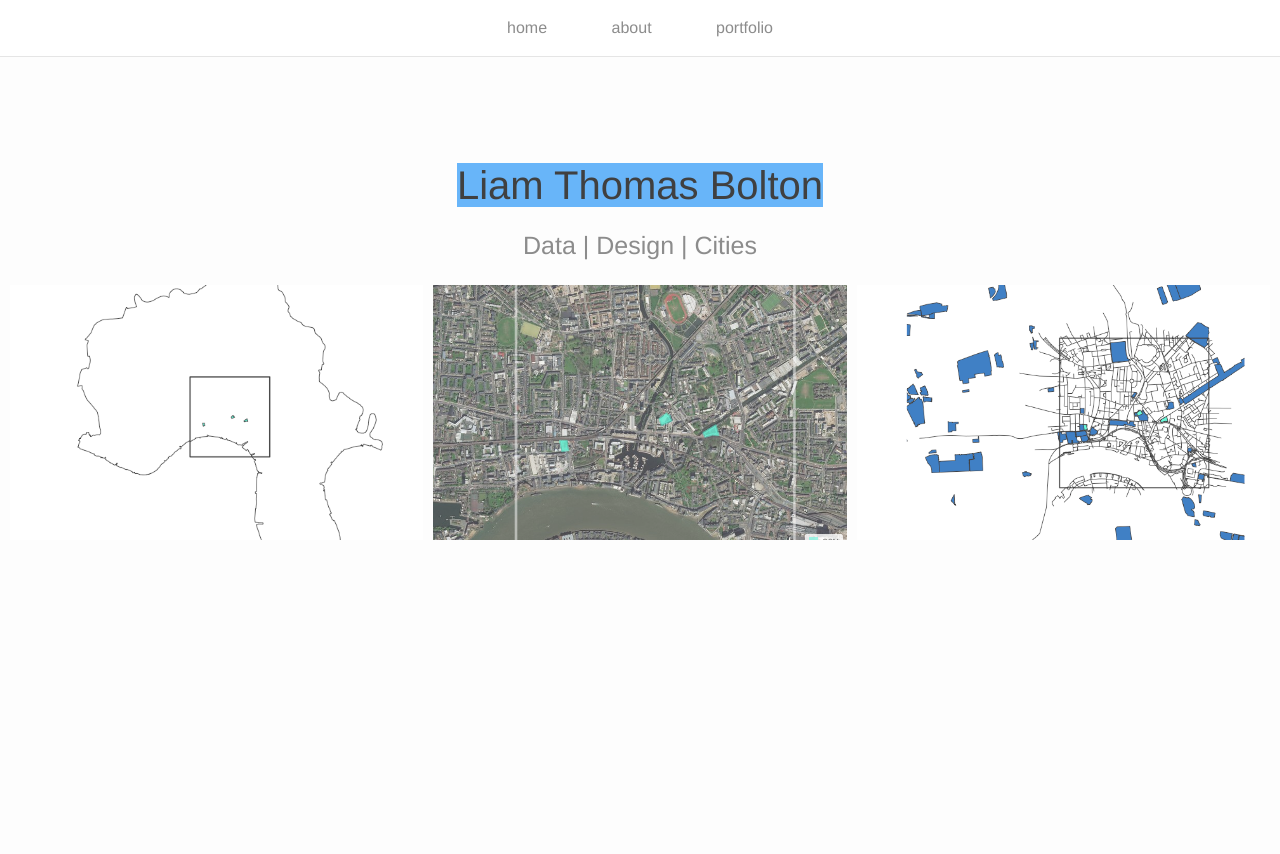
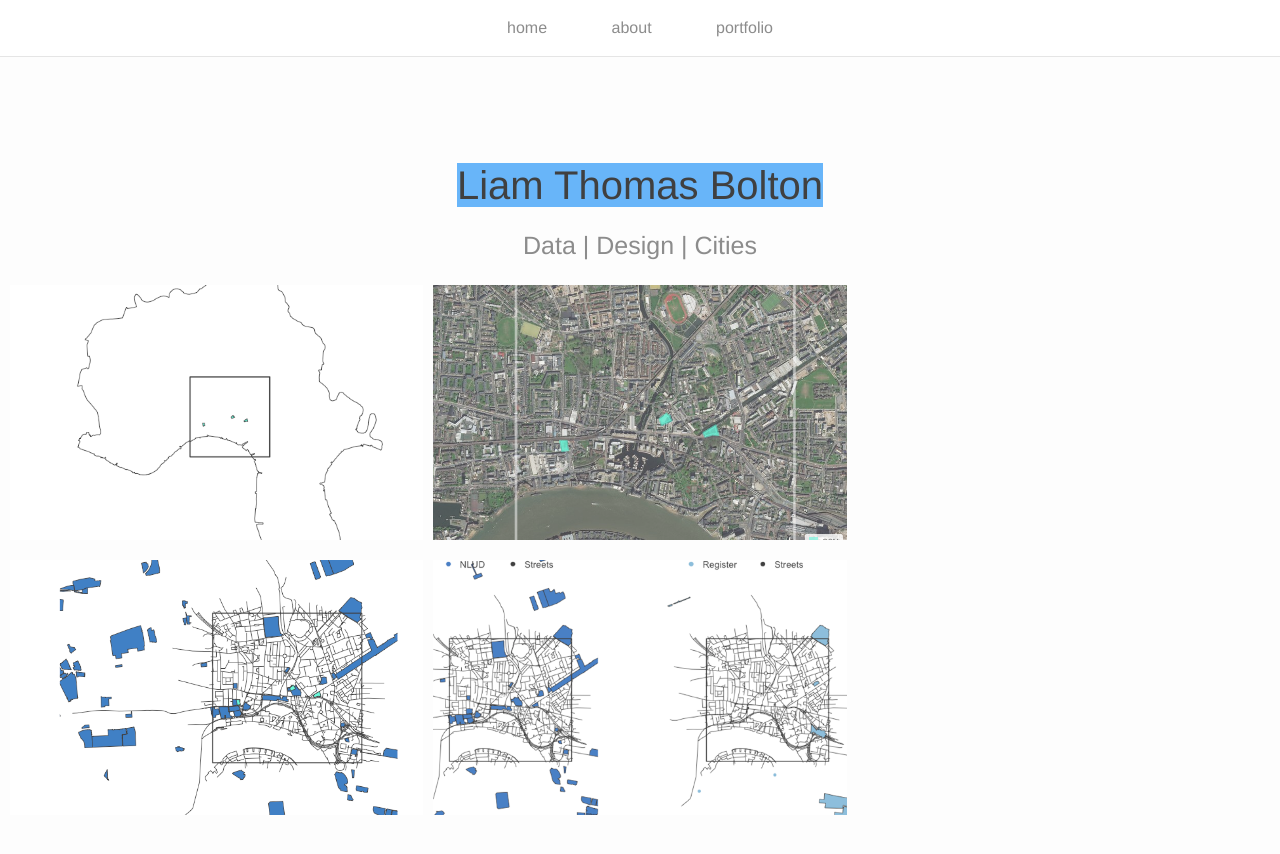
Before and after one commit to lbuk/portfolio-website, a Jekyll site: the page built from index.html, in a window 1280 px wide. Shown: the top 854 px of the page. Built offline with Jekyll 4.4.1, drawn with Linux system fonts in a browser that asks for light colours; nearby versions of some CDN libraries; the list of posts is cut into pages by our own code.

Commit message:
Update index.html

```diff
--- a/index.html
+++ b/index.html
@@ -7,9 +7,13 @@
   <h1><span style="background-color: #369cf7">Liam Thomas Bolton</span></h1>
   <h2>Data | Design | Cities</h2>
 	<div class="img_row">
-		<img class="col one" src="{{ site.baseurl }}/img/limehouse_osm_borough.png" alt="" class="responsive" title=""/>
-		<img class="col one" src="{{ site.baseurl }}/img/limehouse_osm_satellite_map.png" alt="" class="responsive" title=""/>
-		<img class="col one" src="{{ site.baseurl }}/img/limehouse_osm_nlud_map.png" alt="" class="responsive" title=""/>
+		<img class="col one" src="{{ site.baseurl }}/img/limehouse_osm_borough.png" alt="" class="responsive" align="middle" title=""/>
+		<img class="col one" src="{{ site.baseurl }}/img/limehouse_osm_satellite_map.png" alt="" class="responsive" align = "middle" title=""/>
+	</div>
+
+	<div class="img_row">
+		<img class="col one" src="{{ site.baseurl }}/img/limehouse_osm_nlud_map.png" alt="" class="responsive" align="middle" title=""/>
+		<img class="col one" src="{{ site.baseurl }}/img/limehouse_osm_nlud_register_map.png" alt="" class="responsive" align = "middle" title=""/>
 	</div>
   <br/>
 </div>
```
